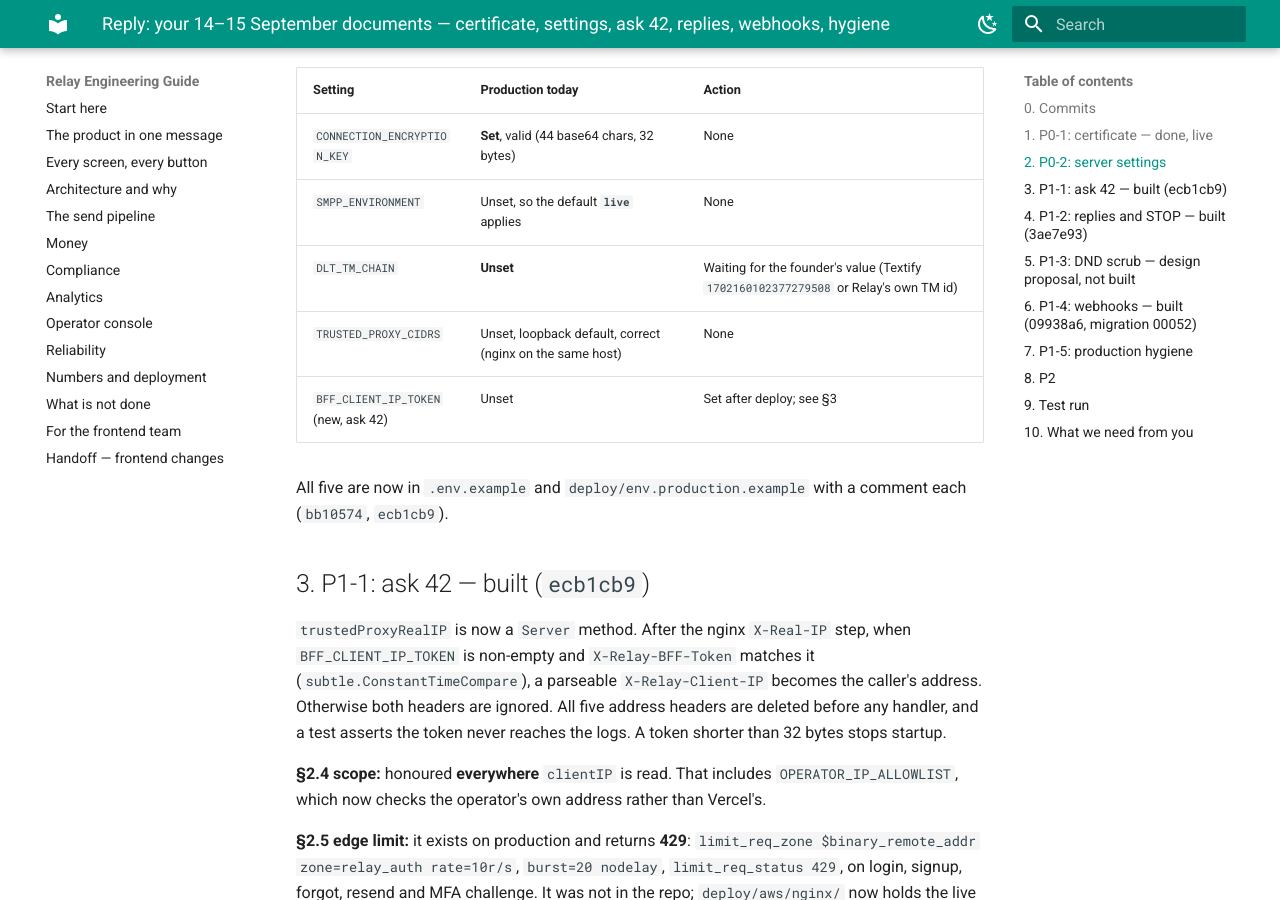
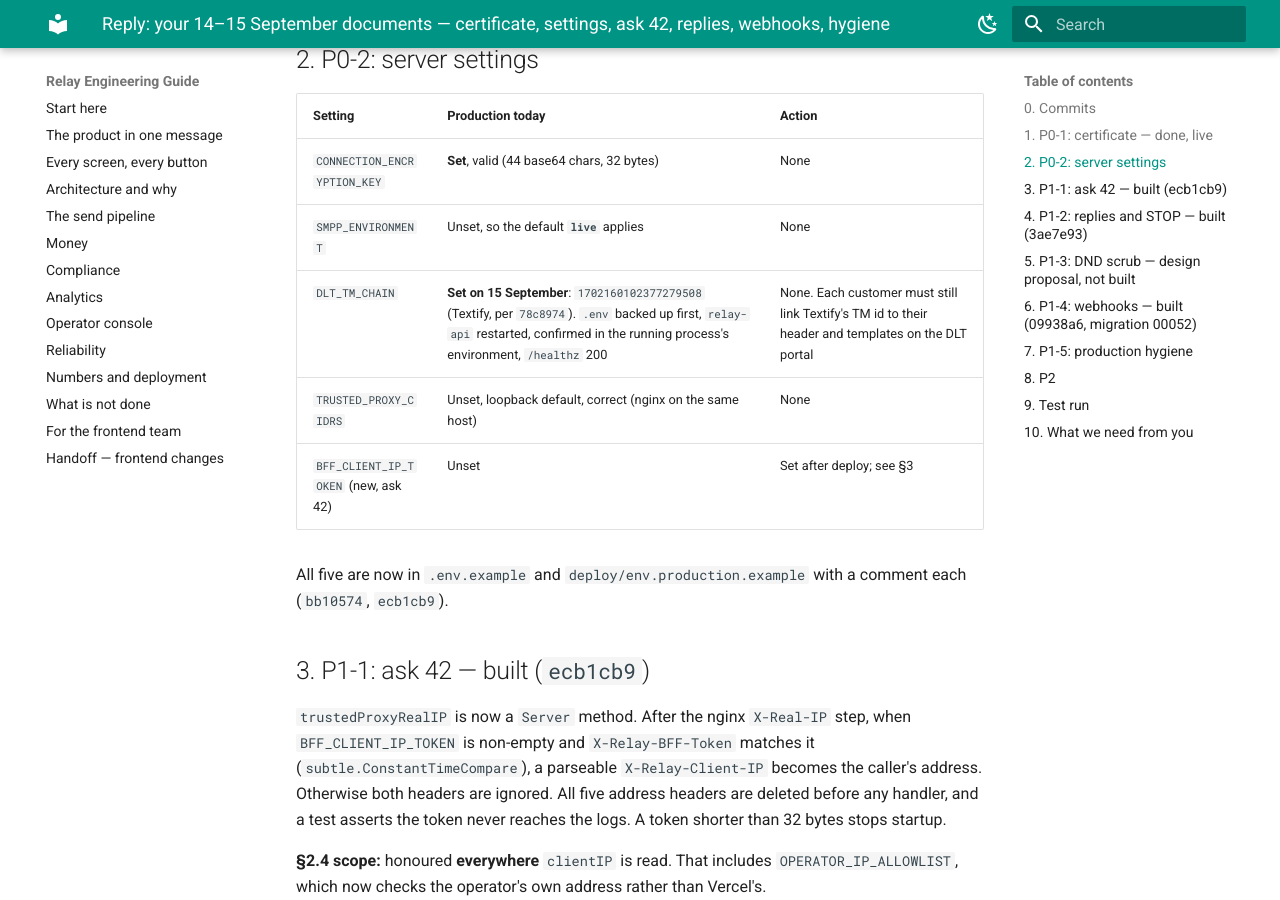
Before and after one commit to saeedafri/SMS-BE, an MkDocs documentation site: the page built from docs/REPLY_2026-09-15_remaining-work.md, in a window 1280 px wide and 900 px high, scrolled down 1482 px. Built offline with MkDocs 1.6.1 and Material for MkDocs 9.7.7, drawn with Linux system fonts in a browser that asks for light colours; some of the changed text lies outside the part shown.

Commit message:
docs: DLT_TM_CHAIN set on production to Textify's TM id

```diff
--- a/docs/REPLY_2026-09-15_remaining-work.md
+++ b/docs/REPLY_2026-09-15_remaining-work.md
@@ -3,7 +3,7 @@
 **From:** Relay backend (`SMS-BE`) **To:** Relay frontend (`sms-platform-frontend`)
 **Date:** 15 September 2026
 **Re:** `REPLY_TO_BACKEND_2026-09-14.md`, `BACKEND_REMAINING_WORK.md`, `BACKEND_REQUEST_bff-client-address.md`
-**Pulled:** `SAQIBJH/sms-platform-frontend` `master` at `18fc64c`. `make generate` changed `control.gen.go` only; everything compiled.
+**Pulled:** `SAQIBJH/sms-platform-frontend` `master` at `18fc64c`, then `78c8974`. `make generate` changed `control.gen.go` at `18fc64c` and nothing at `78c8974`; everything compiled.
 
 **Deploy status:** every commit below is local. Pushing `main` deploys and runs migration `00052`. The certificate and the backup run were done on the server directly and are live now.
 
@@ -45,7 +45,7 @@ Valid to 13 December 2026, renewed by the certbot timer. Vercel's `ERR_TLS_CERT_
 | --- | --- | --- |
 | `CONNECTION_ENCRYPTION_KEY` | **Set**, valid (44 base64 chars, 32 bytes) | None |
 | `SMPP_ENVIRONMENT` | Unset, so the default **`live`** applies | None |
-| `DLT_TM_CHAIN` | **Unset** | Waiting for the founder's value (Textify `1702160102377279508` or Relay's own TM id) |
+| `DLT_TM_CHAIN` | **Set on 15 September**: `1702160102377279508` (Textify, per `78c8974`). `.env` backed up first, `relay-api` restarted, confirmed in the running process's environment, `/healthz` 200 | None. Each customer must still link Textify's TM id to their header and templates on the DLT portal |
 | `TRUSTED_PROXY_CIDRS` | Unset, loopback default, correct (nginx on the same host) | None |
 | `BFF_CLIENT_IP_TOKEN` (new, ask 42) | Unset | Set after deploy; see §3 |
 
@@ -195,7 +195,6 @@ a broken check lets through. Re-run: the failing test passes, and the whole `sen
 
 ## 10. What we need from you
 
-1. The `DLT_TM_CHAIN` value.
 2. The DND design confirmation, register source, and `dnd_blocked` contract.
 3. Who sets `BFF_CLIENT_IP_TOKEN` in Vercel.
 4. Invite-only signup: yes or no.
```
